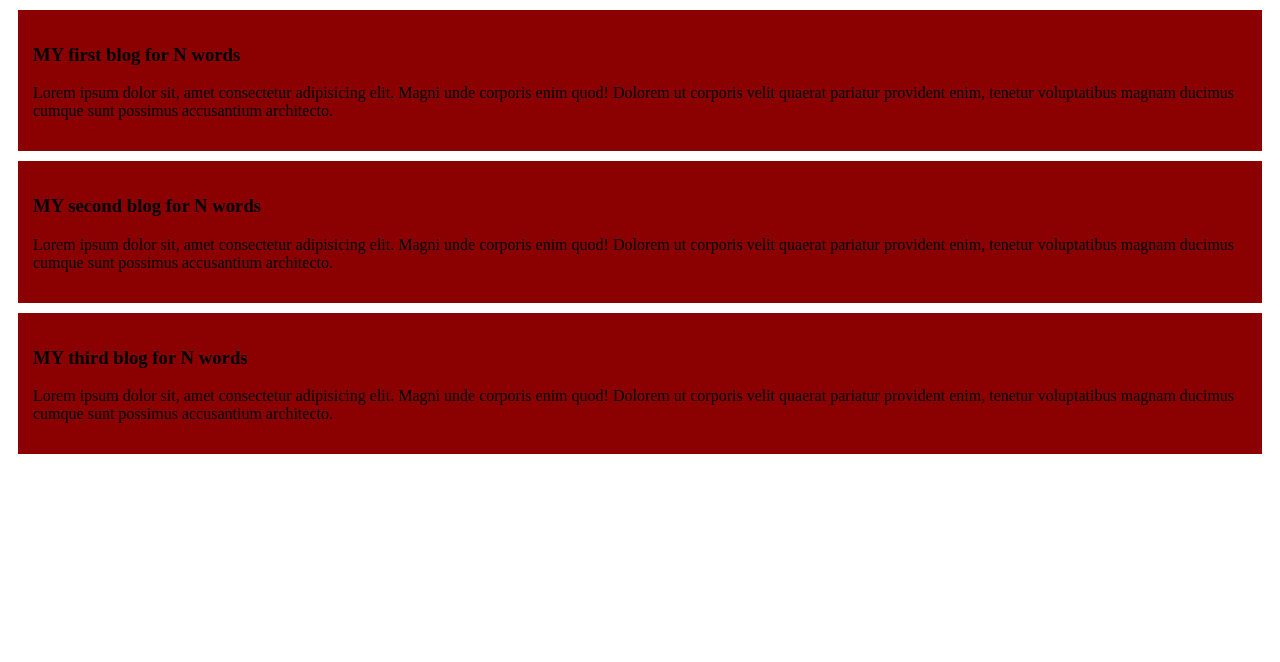
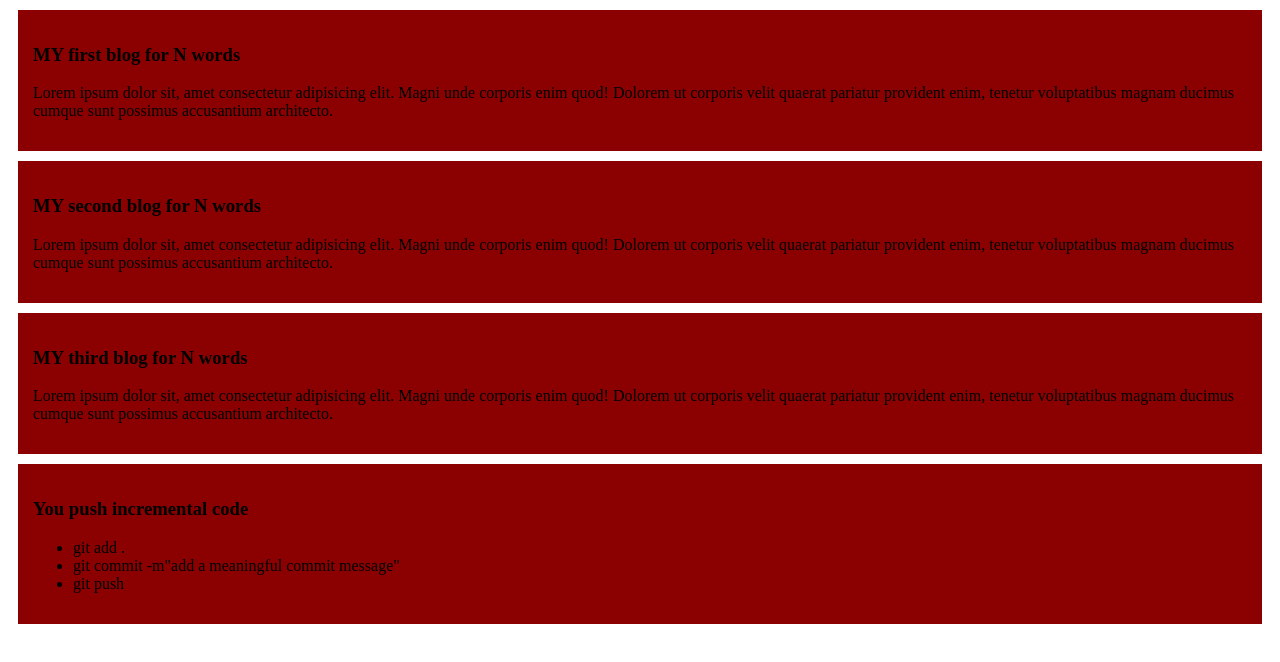
Before and after one commit to SageEcho/my-simple-website, a plain HTML site: page index.html in a window 1280 px wide. Drawn offline with Linux system fonts and the light colour scheme.

Commit message:
added a list to push code

```diff
--- a/index.html
+++ b/index.html
@@ -19,5 +19,13 @@
         <h3>MY third blog for N words</h3>
         <p>Lorem ipsum dolor sit, amet consectetur adipisicing elit. Magni unde corporis enim quod! Dolorem ut corporis velit quaerat pariatur provident enim, tenetur voluptatibus magnam ducimus cumque sunt possimus accusantium architecto.</p>
     </div>
+    <div>
+        <h3>You push incremental code</h3>
+        <ul>
+            <li>git add .</li>
+            <li>git commit -m"add a meaningful commit message"</li>
+            <li>git push</li>
+        </ul>
+    </div>
 </body>
 </html>
```
